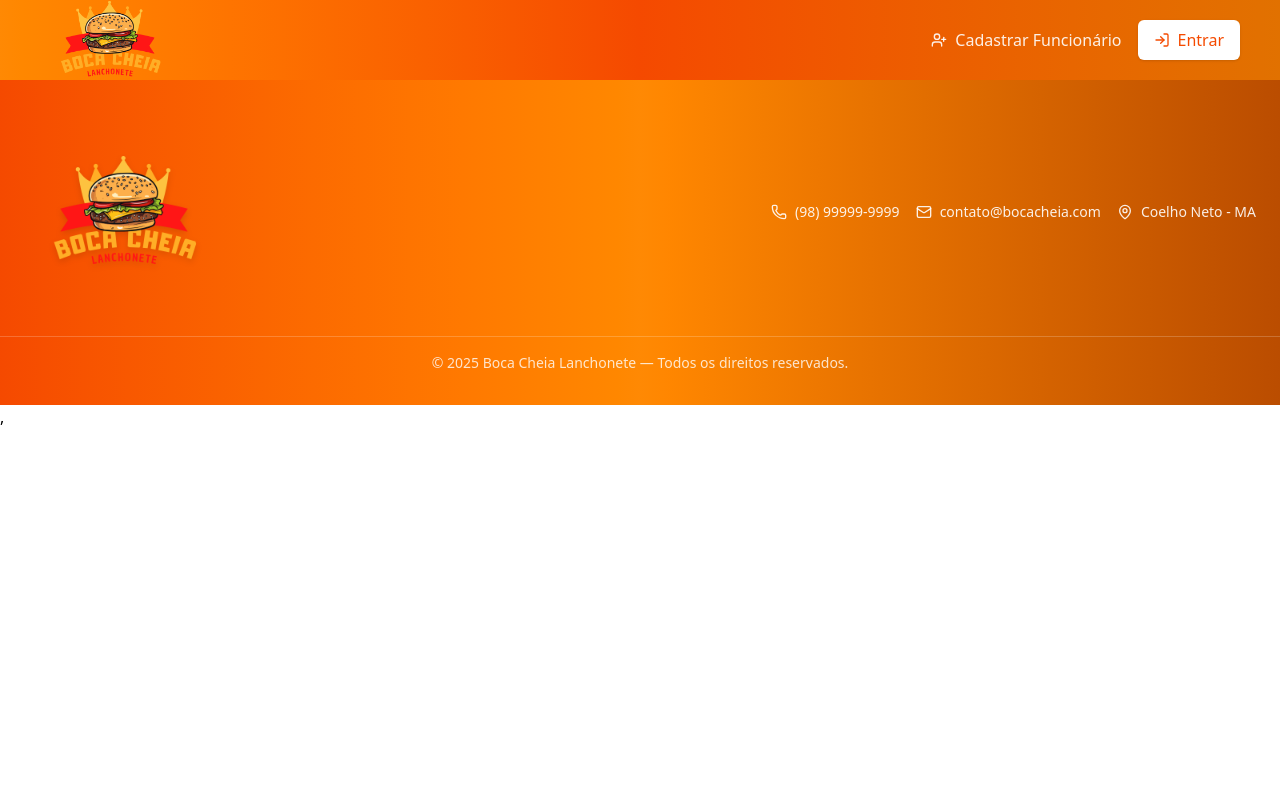
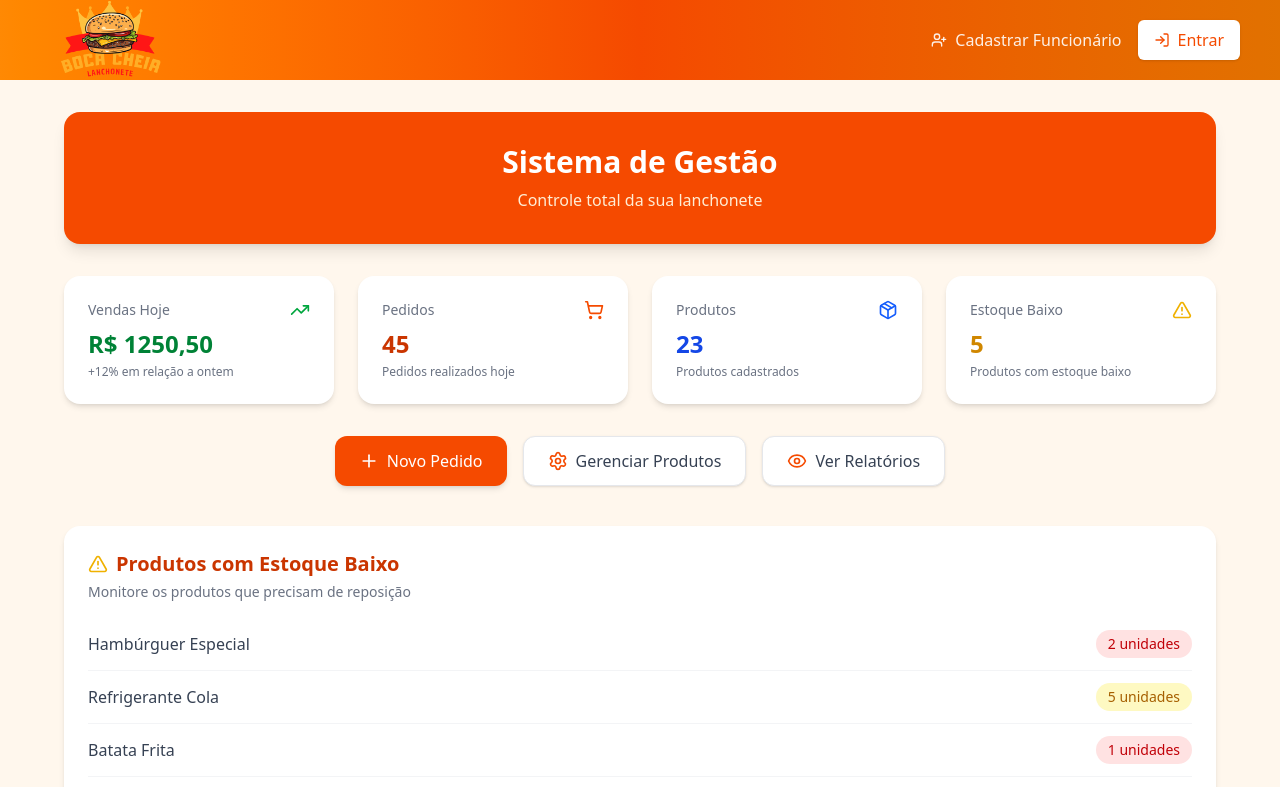
Before and after one commit to rianlucass/lanchonete-frontend, a React (Vite) app: page / in a window 1280 px wide. Shown: the top 787 px of the page. Built offline with nearby package versions, Linux system fonts and the light colour scheme.

Commit message:
Criação do dashboard
Valor estatísticos ainda

```diff
--- a/src/App.tsx
+++ b/src/App.tsx
@@ -3,12 +3,14 @@ import FormLogin from './pages/formLogin'
 import Header from './components/header'
 import Footer from './components/footer'
 import Cadastrar from './pages/formRegister'
+import Dashboard from "./pages/dashboard.tsx"
 
 function App() {
   return (
     <>
       <Header />
         <Routes>
+           <Route path="/" element={<Dashboard />} />
           <Route path="/login" element={<FormLogin />} />
           <Route path="/cadastrar" element={<Cadastrar />} />
         </Routes>
--- a/src/pages/dashboard.tsx
+++ b/src/pages/dashboard.tsx
@@ -0,0 +1,108 @@
+import { TrendingUp, ShoppingCart, Package, AlertTriangle, Eye, Settings, Plus } from "lucide-react";
+
+function Dashboard() {
+  const produtosBaixoEstoque = [
+    { nome: "Hambúrguer Especial", quantidade: 2 },
+    { nome: "Refrigerante Cola", quantidade: 5 },
+    { nome: "Batata Frita", quantidade: 1 },
+    { nome: "Suco de Laranja", quantidade: 3 },
+    { nome: "Pão de Açúcar", quantidade: 4 },
+  ];
+
+  return (
+    <div className="min-h-screen bg-orange-50 p-8 flex flex-col items-center">
+
+      <div className="w-full max-w-6xl bg-orange-600 text-white rounded-2xl p-8 shadow-lg text-center">
+        <h1 className="text-3xl font-bold">Sistema de Gestão</h1>
+        <p className="text-orange-100 mt-2">Controle total da sua lanchonete</p>
+      </div>
+
+
+      <div className="grid grid-cols-1 sm:grid-cols-2 lg:grid-cols-4 gap-6 mt-8 w-full max-w-6xl">
+
+        <div className="bg-white rounded-2xl p-6 shadow-md flex flex-col">
+          <div className="flex justify-between items-center">
+            <h3 className="text-gray-500 text-sm font-medium">Vendas Hoje</h3>
+            <TrendingUp className="text-green-600 w-5 h-5" />
+          </div>
+          <p className="text-2xl font-bold text-green-700 mt-2">R$ 1250,50</p>
+          <p className="text-xs text-gray-500 mt-1">+12% em relação a ontem</p>
+        </div>
+
+
+        <div className="bg-white rounded-2xl p-6 shadow-md flex flex-col">
+          <div className="flex justify-between items-center">
+            <h3 className="text-gray-500 text-sm font-medium">Pedidos</h3>
+            <ShoppingCart className="text-orange-600 w-5 h-5" />
+          </div>
+          <p className="text-2xl font-bold text-orange-700 mt-2">45</p>
+          <p className="text-xs text-gray-500 mt-1">Pedidos realizados hoje</p>
+        </div>
+
+
+        <div className="bg-white rounded-2xl p-6 shadow-md flex flex-col">
+          <div className="flex justify-between items-center">
+            <h3 className="text-gray-500 text-sm font-medium">Produtos</h3>
+            <Package className="text-blue-600 w-5 h-5" />
+          </div>
+          <p className="text-2xl font-bold text-blue-700 mt-2">23</p>
+          <p className="text-xs text-gray-500 mt-1">Produtos cadastrados</p>
+        </div>
+
+
+        <div className="bg-white rounded-2xl p-6 shadow-md flex flex-col">
+          <div className="flex justify-between items-center">
+            <h3 className="text-gray-500 text-sm font-medium">Estoque Baixo</h3>
+            <AlertTriangle className="text-yellow-500 w-5 h-5" />
+          </div>
+          <p className="text-2xl font-bold text-yellow-600 mt-2">5</p>
+          <p className="text-xs text-gray-500 mt-1">Produtos com estoque baixo</p>
+        </div>
+      </div>
+
+
+      <div className="flex flex-wrap justify-center gap-4 mt-8">
+        <button className="flex items-center gap-2 bg-orange-600 hover:bg-orange-700 text-white px-6 py-3 rounded-xl shadow-md font-medium transition">
+          <Plus className="w-5 h-5" /> Novo Pedido
+        </button>
+
+        <button className="flex items-center gap-2 bg-white hover:bg-gray-100 border border-gray-200 text-gray-700 px-6 py-3 rounded-xl shadow-sm font-medium transition">
+          <Settings className="w-5 h-5 text-orange-600" /> Gerenciar Produtos
+        </button>
+
+        <button className="flex items-center gap-2 bg-white hover:bg-gray-100 border border-gray-200 text-gray-700 px-6 py-3 rounded-xl shadow-sm font-medium transition">
+          <Eye className="w-5 h-5 text-orange-600" /> Ver Relatórios
+        </button>
+      </div>
+
+
+      <div className="w-full max-w-6xl bg-white rounded-2xl shadow-md mt-10 p-6">
+        <h2 className="text-xl font-semibold text-orange-700 mb-1 flex items-center gap-2">
+          <AlertTriangle className="w-5 h-5 text-yellow-500" /> Produtos com Estoque Baixo
+        </h2>
+        <p className="text-gray-500 text-sm mb-4">
+          Monitore os produtos que precisam de reposição
+        </p>
+
+        <ul className="divide-y divide-gray-100">
+          {produtosBaixoEstoque.map((produto, index) => (
+            <li key={index} className="flex justify-between items-center py-3">
+              <span className="text-gray-700">{produto.nome}</span>
+              <span
+                className={`px-3 py-1 rounded-full text-sm font-medium ${
+                  produto.quantidade <= 2
+                    ? "bg-red-100 text-red-700"
+                    : "bg-yellow-100 text-yellow-700"
+                }`}
+              >
+                {produto.quantidade} unidades
+              </span>
+            </li>
+          ))}
+        </ul>
+      </div>
+    </div>
+  );
+}
+
+export default Dashboard;
```
